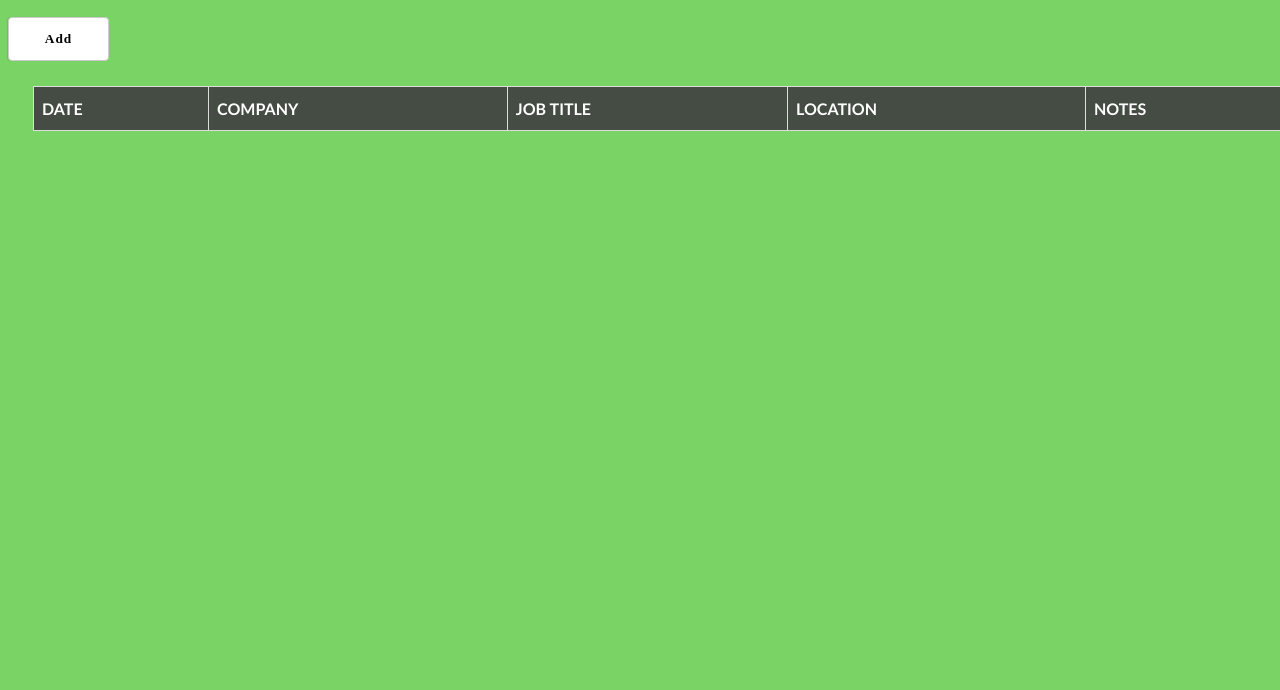
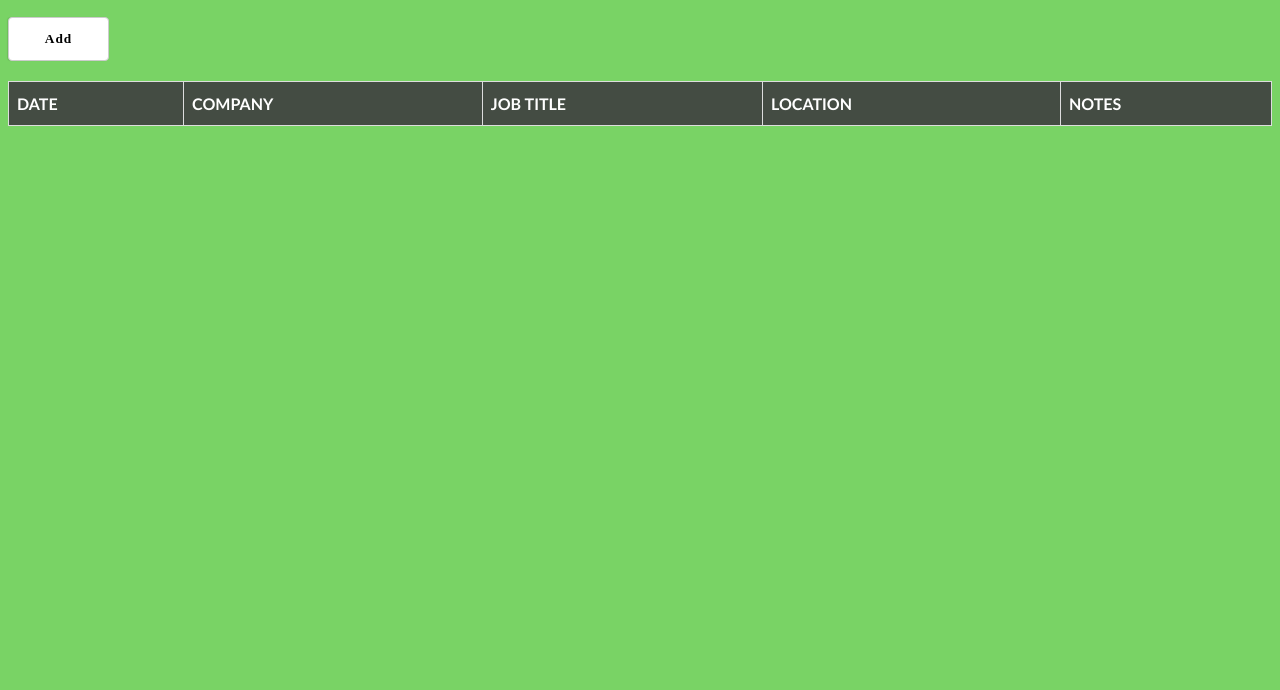
Before and after one commit to thewr/jobsearch, a plain HTML site: page index.html in a window 1280 px wide. Shown: the part 110-800 px from the top of the page. Drawn offline with nearby package versions, Linux system fonts and the light colour scheme; no server answers.

Commit message:
Update main.css

```diff
--- a/css/main.css
+++ b/css/main.css
@@ -32,9 +32,8 @@ h1{
   font-family: "Trebuchet MS", Arial, Helvetica, sans-serif;
   background-color:white;
   border-collapse: collapse;
-  padding: 50px;
-  //margin-top: 25px;
-  margin: 25px;
+  padding: 20px;
+  margin-top: 20px;
   font-size: 16px;
   width: 100%;
 }
```
